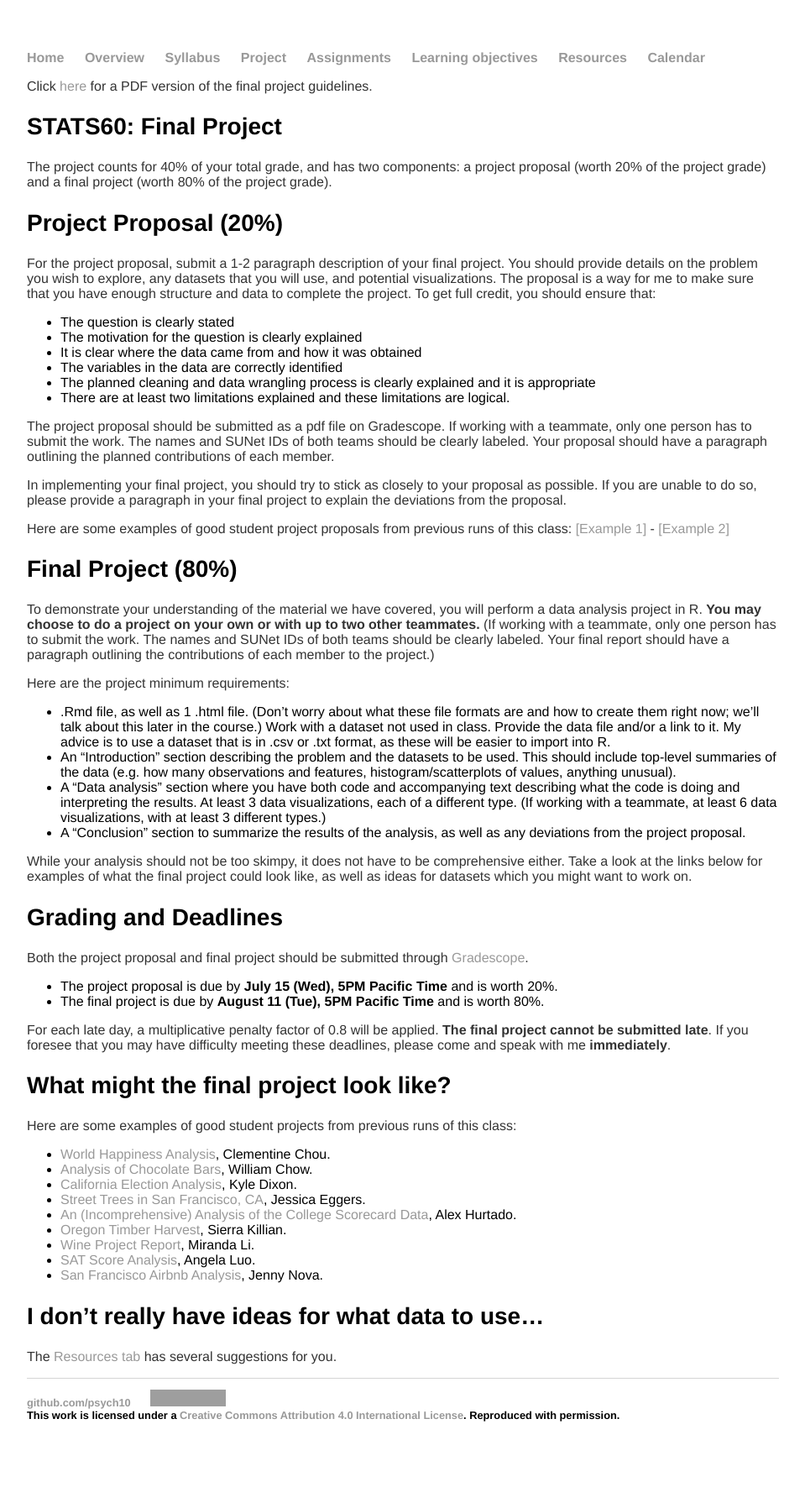
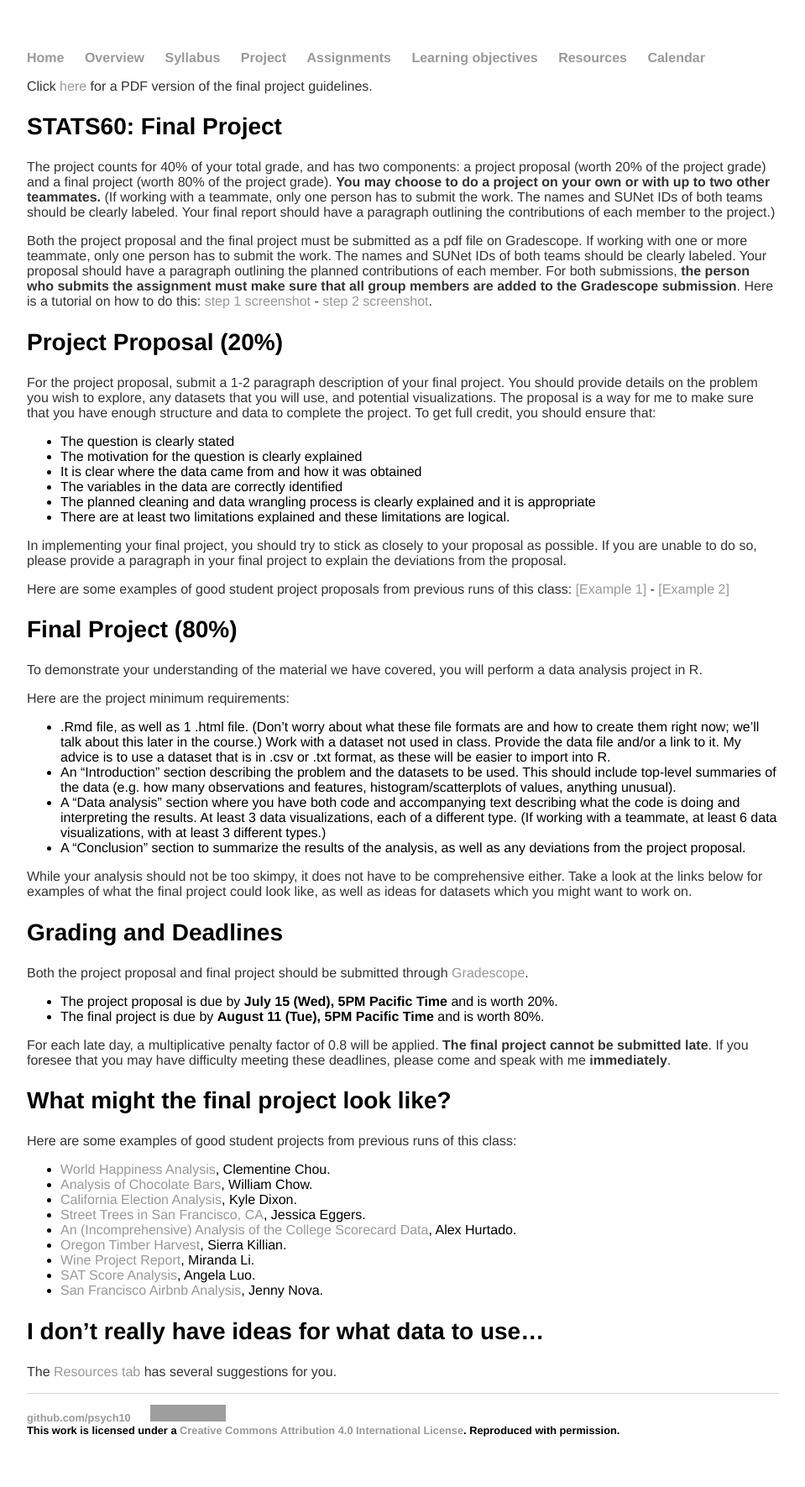
Before and after one commit to stats60/stats60.github.io, a Jekyll site: the page built from project/index.md, in a window 1280 px wide. Shown: the whole page at 84% size, without its empty margins (160-1119 px from the left). Built offline with Jekyll 4.4.1, drawn with Linux system fonts in a browser that asks for light colours; our own code applies the rules of GitHub Pages for plain Markdown files; grey boxes are pictures that could not be loaded.

Commit message:
project instructions

```diff
--- a/project/index.md
+++ b/project/index.md
@@ -8,6 +8,11 @@ Click [here](project.pdf) for a PDF version of the final project guidelines.
 ## STATS60: Final Project
 
 The project counts for 40% of your total grade, and has two components: a project proposal (worth 20% of the project grade)  and a final project (worth 80% of the project grade).
+ **You may choose to do a project on your own or with up to two other teammates.** (If working with a teammate, only one person has to submit the work. The names and SUNet IDs of both teams should be clearly labeled. Your final report should have a paragraph outlining the contributions of each member to the project.)
+
+Both the project proposal and the final project must be submitted as a pdf file on Gradescope. If working with one or more teammate, only one person has to submit the work. The names and SUNet IDs of both teams should be clearly labeled. Your proposal should have a paragraph outlining the planned contributions of each member.
+For both submissions, **the person who submits the assignment must make sure that all group members are added to the Gradescope submission**. Here is a tutorial on how to do this: [step 1 screenshot](step2.png) - [step 2 screenshot](step1.png).
+
 ## Project Proposal (20%)
 
 For the project proposal, submit a 1-2 paragraph description of your final project. You should provide details on the problem you wish to explore, any datasets that you will use, and potential visualizations. The proposal is a way for me to make sure that you have enough structure and data to complete the project. To get full credit, you should ensure that:
@@ -18,10 +23,6 @@ For the project proposal, submit a 1-2 paragraph description of your final proje
 - The planned cleaning and data wrangling process is clearly explained and it is appropriate
 - There are at least two limitations explained and these limitations are logical.
 
-
-The project proposal should be submitted as a pdf file on Gradescope. If working with a teammate, only one person has to submit the work. The names and SUNet IDs of both teams should be clearly labeled. Your proposal should have a paragraph outlining the planned contributions of each member.
-
-
 In implementing your final project, you should try to stick as closely to your proposal as possible. If you are unable to do so, please provide a paragraph in your final project to explain the deviations from the proposal.
 
 Here are some examples of good student project proposals from previous runs of this class: [[Example 1]](proposal1.pdf) - [[Example 2]](proposal2.pdf)
@@ -29,7 +30,6 @@ Here are some examples of good student project proposals from previous runs of t
 ## Final Project (80%)
 
 To demonstrate your understanding of the material we have covered, you will perform a data analysis project in R.
-**You may choose to do a project on your own or with up to two other teammates.** (If working with a teammate, only one person has to submit the work. The names and SUNet IDs of both teams should be clearly labeled. Your final report should have a paragraph outlining the contributions of each member to the project.)
 
 Here are the project minimum requirements:
 
```
Also changed, not shown: project/step1.png (added), project/step2.png (added).
